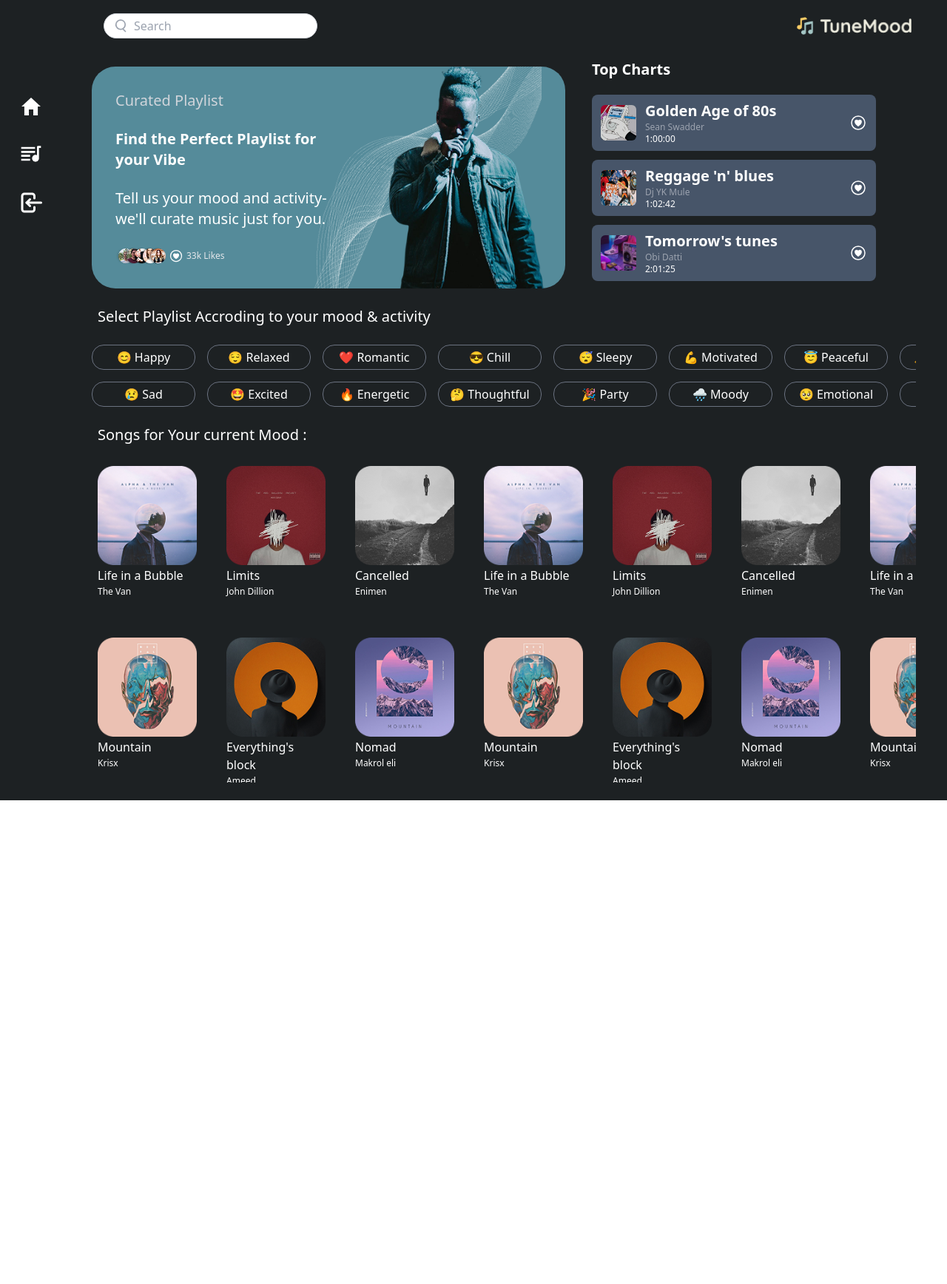
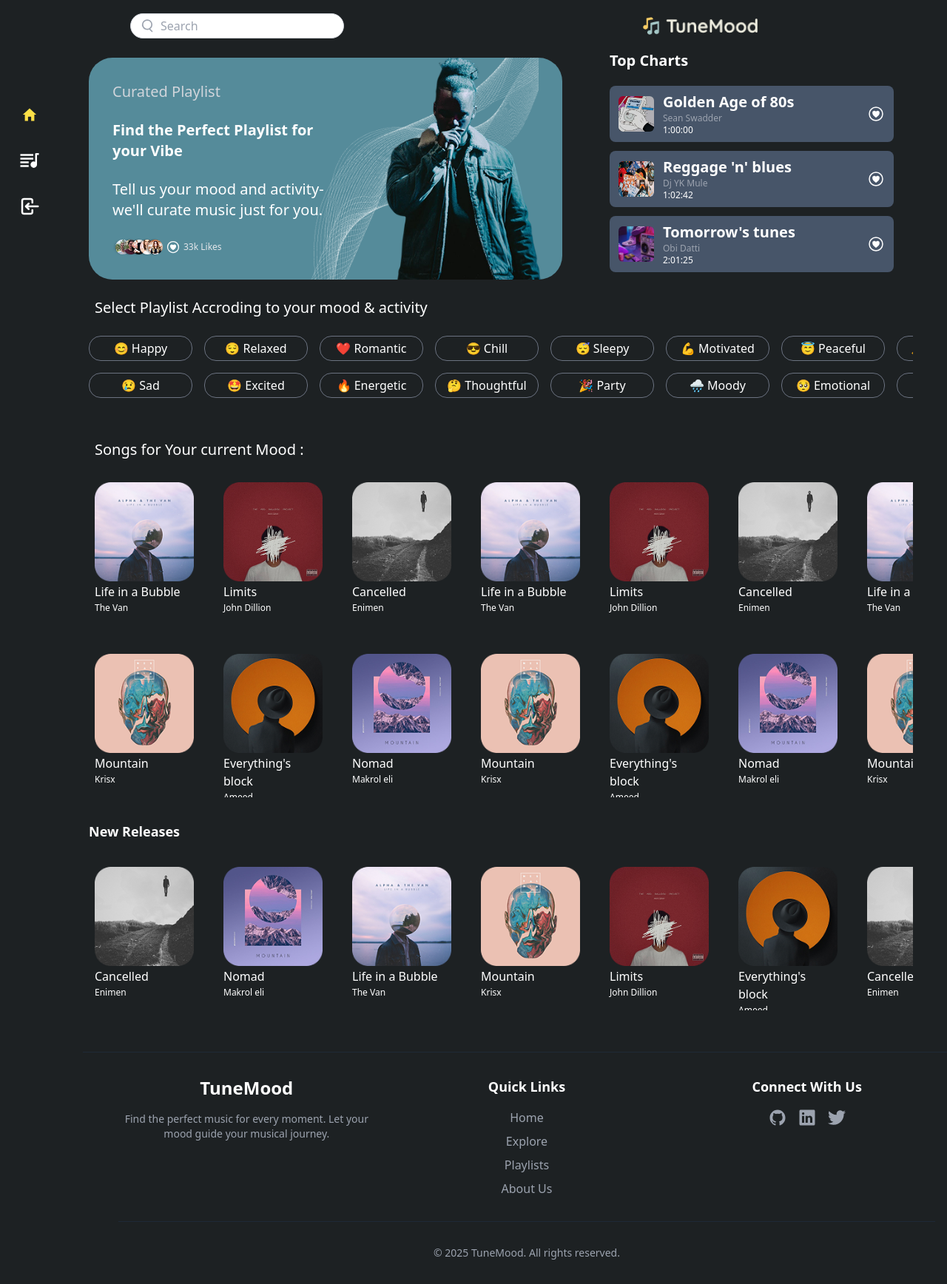
Before and after one commit to mahatasourav/TuneMood, a React (Vite) app in the folder frontend/: page / in a window 1280 px wide. Shown: the whole page at 74% size. Before the commit the page ends 1082 px from the top, so only its background shows below. Built offline with nearby package versions, Linux system fonts and the light colour scheme.

Commit message:
Home page done

```diff
--- a/frontend/src/App.jsx
+++ b/frontend/src/App.jsx
@@ -6,22 +6,29 @@ import FavouritePlaylist from "./pages/FavouritePlaylist";
 import Login from "./pages/Login";
 import UserProfile from "./pages/UserProfile";
 import UpperNavbar from "./components/UpperNavbar";
+import Footer from "./components/Footer";
 
 const App = () => {
   return (
     <div className="bg-[#1D2123] min-h-screen text-white flex md:gap-10 flex-row-reverse md:flex-row">
-      <SideNavbar />
+      <div className="fixed  top-3  z-50 ">
+        <SideNavbar />
+      </div>
 
-      <div className="flex flex-col gap-3">
-        <div>
+      <div className="flex flex-col md:ml-28  ">
+        <div className="pl-10 sticky top-0 bg-[#1D2123] z-40 ">
           <UpperNavbar />
         </div>
+
         <Routes>
           <Route path="/" element={<Home />} />
           <Route path="/favourite-playlist" element={<FavouritePlaylist />} />
           <Route path="/login" element={<Login />} />
           <Route path="/user-profile" element={<UserProfile />} />
         </Routes>
+        <div>
+          <Footer />
+        </div>
       </div>
     </div>
   );
--- /dev/null
+++ b/frontend/src/components/Footer.jsx
@@ -0,0 +1,54 @@
+import React from "react";
+import { IoLogoGithub, IoLogoLinkedin } from "react-icons/io5";
+import { FaTwitter } from "react-icons/fa";
+
+const Footer = () => {
+  return (
+    <footer className=" mt-8 border-t border-gray-800 text-center pl-8 ">
+      <div className="max-w-7xl mx-auto px-4 py-8">
+        <div className="grid grid-cols-1 md:grid-cols-3 gap-8">
+          {/* Brand Section */}
+          <div className="flex flex-col gap-4">
+            <h3 className="text-2xl font-bold text-white">TuneMood</h3>
+            <p className="text-gray-400 text-sm">
+              Find the perfect music for every moment. Let your mood guide your
+              musical journey.
+            </p>
+          </div>
+
+          {/* Quick Links */}
+          <div className="flex flex-col gap-4">
+            <h4 className="text-lg font-semibold text-white">Quick Links</h4>
+            <ul className="text-gray-400 space-y-2">
+              <li className="hover:text-[#609EAF] cursor-pointer">Home</li>
+              <li className="hover:text-[#609EAF] cursor-pointer">Explore</li>
+              <li className="hover:text-[#609EAF] cursor-pointer">Playlists</li>
+              <li className="hover:text-[#609EAF] cursor-pointer">About Us</li>
+            </ul>
+          </div>
+
+          {/* Social Links */}
+          <div className="flex flex-col gap-4">
+            <h4 className="text-lg font-semibold text-white">
+              Connect With Us
+            </h4>
+            <div className="flex gap-4 justify-center">
+              <IoLogoGithub className="text-2xl text-gray-400 hover:text-[#609EAF] cursor-pointer" />
+              <IoLogoLinkedin className="text-2xl text-gray-400 hover:text-[#609EAF] cursor-pointer" />
+              <FaTwitter className="text-2xl text-gray-400 hover:text-[#609EAF] cursor-pointer" />
+            </div>
+          </div>
+        </div>
+
+        {/* Bottom Copyright */}
+        <div className="border-t border-gray-800 mt-8 pt-8 text-center">
+          <p className="text-gray-400 text-sm">
+            © {new Date().getFullYear()} TuneMood. All rights reserved.
+          </p>
+        </div>
+      </div>
+    </footer>
+  );
+};
+
+export default Footer;
--- a/frontend/src/components/NewRelease.jsx
+++ /dev/null
@@ -1,23 +0,0 @@
-import React from "react";
-import { assets, newReleaseDummyData } from "../assets/assets";
-
-const NewRelease = () => {
-  return (
-    <div className="flex flex-col w-auto">
-      <p className="mb-5 font-bold text-lg">New Releases</p>
-      <div className="flex gap-6 overflow-hidden ">
-        {newReleaseDummyData.map((item) => (
-          <div key={item.id} className="flex flex-col ">
-            <img src={item.image} alt="music-image" className="h-20 w-20" />
-            <p className="mt-2 text-gray-300 text-sm font-semibold">
-              {item.title}
-            </p>
-            <p className="text-xs text-gray-500">{item.artistName}</p>
-          </div>
-        ))}
-      </div>
-    </div>
-  );
-};
-
-export default NewRelease;
--- /dev/null
+++ b/frontend/src/components/NewReleases.jsx
@@ -0,0 +1,26 @@
+import React from "react";
+import { assets, newReleaseDummyData } from "../assets/assets";
+
+const NewRelease = () => {
+  return (
+    <div className="flex flex-col w-auto">
+      <p className="mb-5 font-bold text-lg">New Releases</p>
+      <div className="  w-[87vw]  flex flex-col gap-6 md:mt-2 pb-4">
+        <div className="grid grid-rows-1 auto-cols-[150px] grid-flow-col  gap-y-8 gap-x-6 w-full overflow-x-auto scrollbar-hide">
+          {newReleaseDummyData.slice(4, 13).map((item) => (
+            <div
+              key={item.id}
+              className="flex flex-col gap-0.5 cursor-pointer rounded-2xl hover:bg-slate-700 pb-2 px-2 pt-1.5 w-full h-[200px] duration-300 transition-all "
+            >
+              <img src={item.image} alt="" className="" />
+              <p>{item.title}</p>
+              <p className="text-xs">{item.artistName}</p>
+            </div>
+          ))}
+        </div>
+      </div>
+    </div>
+  );
+};
+
+export default NewRelease;
--- a/frontend/src/components/Playlist.jsx
+++ b/frontend/src/components/Playlist.jsx
@@ -4,7 +4,7 @@ import { assets, MoodSelectData, newReleaseDummyData } from "../assets/assets";
 const Playlist = () => {
   const [mood, setMood] = useState("");
   return (
-    <div>
+    <div className="flex flex-col gap-8">
       <div className="  w-[87vw]  flex flex-col gap-6 md:mt-2 pb-4">
         <p className="text-center md:text-left md:text-xl pl-2">
           Select Playlist Accroding to your mood & activity
@@ -12,14 +12,16 @@ const Playlist = () => {
 
         <div className="grid grid-rows-2 auto-cols-[140px] grid-flow-col gap-4 w-full overflow-x-auto scrollbar-hide">
           {MoodSelectData.map((item) => (
-            <div
+            <button
               key={item.id}
               onClick={() => setMood({ mood: item.mood, emoji: item.emoji })}
-              className="flex gap-1 justify-center items-center border border-gray-500 rounded-2xl py-1 hover:bg-gray-500 hover:cursor-pointer duration-300 transition-all"
+              className={`flex gap-1 justify-center items-center border border-gray-500 rounded-2xl py-1 hover:bg-gray-500 hover:cursor-pointer duration-300 transition-all ${
+                mood.mood === item.mood ? "bg-gray-500 " : ""
+              }`}
             >
               <p>{item.emoji}</p>
               <p>{item.mood}</p>
-            </div>
+            </button>
           ))}
         </div>
       </div>
@@ -33,7 +35,7 @@ const Playlist = () => {
           {newReleaseDummyData.map((item) => (
             <div
               key={item.id}
-              className="flex flex-col gap-0.5 cursor-pointer rounded-2xl hover:bg-slate-700 pb-2 px-2 pt-1 w-full h-[200px] duration-300 transition-all "
+              className="flex flex-col gap-0.5 cursor-pointer rounded-2xl hover:bg-slate-700 pb-2 px-2 pt-1.5 w-full h-[200px] duration-300 transition-all "
             >
               <img src={item.image} alt="" className="" />
               <p>{item.title}</p>
--- a/frontend/src/components/SideNavbar.jsx
+++ b/frontend/src/components/SideNavbar.jsx
@@ -17,27 +17,48 @@ const SideNavbar = () => {
     <div>
       <div className=" hidden md:flex flex-col pt-32 items-center ml-2 min-w-16 -z-10  ">
         <div className=" flex flex-col gap-8 px-4 justify-center items-center ">
-          <NavLink to={"/"} className="hover:text-yellow-300">
-            <IoMdHome className="size-8" />
+          <NavLink
+            to="/"
+            className={({ isActive }) =>
+              isActive
+                ? "text-yellow-300 transform scale-75 transition-all duration-200"
+                : "text-white hover:text-yellow-300 transform scale-100 transition-all duration-200"
+            }
+          >
+            <IoMdHome className="text-3xl" />
           </NavLink>
 
           {/* Favourite Playlist */}
-          <NavLink to={"/favourite-playlist"} className="hover:text-yellow-300">
-            <BiSolidPlaylist className="size-8" />
+          <NavLink
+            to={"/favourite-playlist"}
+            className={({ isActive }) =>
+              isActive
+                ? "text-yellow-300 transform scale-75 transition-all duration-200"
+                : "text-white hover:text-yellow-300 transform scale-100 transition-all duration-200"
+            }
+          >
+            <BiSolidPlaylist className="text-3xl" />
           </NavLink>
 
           {/* User-Profile */}
-          <NavLink to={"/user-profile"} className="hover:text-yellow-300">
-            <TbLogin className="size-9" />
+          <NavLink
+            to={"/user-profile"}
+            className={({ isActive }) =>
+              isActive
+                ? "text-yellow-300 transform scale-75 transition-all duration-200"
+                : "text-white hover:text-yellow-300 transform scale-100 transition-all duration-200"
+            }
+          >
+            <TbLogin className="text-3xl" />
           </NavLink>
         </div>
       </div>
 
       {/* Mobile view --> */}
-      <div className="md:hidden ">
+      <div className="md:hidden  ">
         {viewList ? (
           <button
-            className="flex justify-center text-center  ml-8 mt-8"
+            className="flex justify-center text-center  ml-8 mt-10  "
             onClick={() => setViewList(false)}
           >
             <ImCross size={32} />
@@ -51,13 +72,16 @@ const SideNavbar = () => {
           </button>
         )}
         {viewList && (
-          <div className="text-white  w-[100vw] flex flex-col min-h-screen justify-start items-center pt-40 gap-8  transition-all duration-300 ease-in-out">
+          <div>
+            <p className="mt-[-140px]"></p>
+            <div className="text-white  w-[100vw] flex flex-col h-[120vh] justify-start items-center pt-60 gap-8  transition-all duration-300 ease-in-out bg-[#1D2123] ">
               <NavLink
                 to={"/"}
-              className="flex gap-2 hover:text-yellow-300"
+                className="flex gap-2 hover:text-yellow-300 "
                 onClick={() => setViewList(false)}
               >
-              <IoMdHome className="size-10" /> <p className="text-3xl">Home</p>
+                <IoMdHome className="size-10" />{" "}
+                <p className="text-3xl">Home</p>
               </NavLink>
 
               {/* Favourite Playlist */}
@@ -76,8 +100,10 @@ const SideNavbar = () => {
                 className="flex gap-2 hover:text-yellow-300"
                 onClick={() => setViewList(false)}
               >
-              <TbLogin className="size-10" /> <p className="text-3xl">Login</p>
+                <TbLogin className="size-10" />{" "}
+                <p className="text-3xl">Login</p>
               </NavLink>
+            </div>
           </div>
         )}
       </div>
--- a/frontend/src/components/UpperNavbar.jsx
+++ b/frontend/src/components/UpperNavbar.jsx
@@ -3,7 +3,7 @@ import { assets } from "../assets/assets";
 
 const UpperNavbar = () => {
   return (
-    <div className="flex flex-row-reverse md:flex-row justify-between items-center  px-6  mt-5 mb-5 max-h-[30px]">
+    <div className="flex flex-row-reverse md:flex-row justify-between max-w-[70vw] items-center  px-6  mt-10 md:mt-5 mb-5 max-h-[30px]">
       {/* Search Section  */}
       <div className="flex relative ">
         <div className="relative w-full max-w-sm mx-auto">
--- a/frontend/src/pages/Home.jsx
+++ b/frontend/src/pages/Home.jsx
@@ -2,14 +2,14 @@ import React from "react";
 
 import HeroSection from "../components/HeroSection";
 import Playlist from "../components/Playlist";
-import NewRelease from "../components/newRelease";
+import NewRelease from "../components/NewReleases";
 
 const Home = () => {
   return (
-    <div className="flex flex-col gap-4 p-0 md:p-2 pl-20 w-full">
+    <div className="flex flex-col gap-4 p-0 md:p-2 pl-10 w-full z-0">
       <HeroSection />
       <Playlist />
-      {/* <NewRelease /> */}
+      <NewRelease />
     </div>
   );
 };
```
Lines whose indentation alone changed are shown as unchanged.
